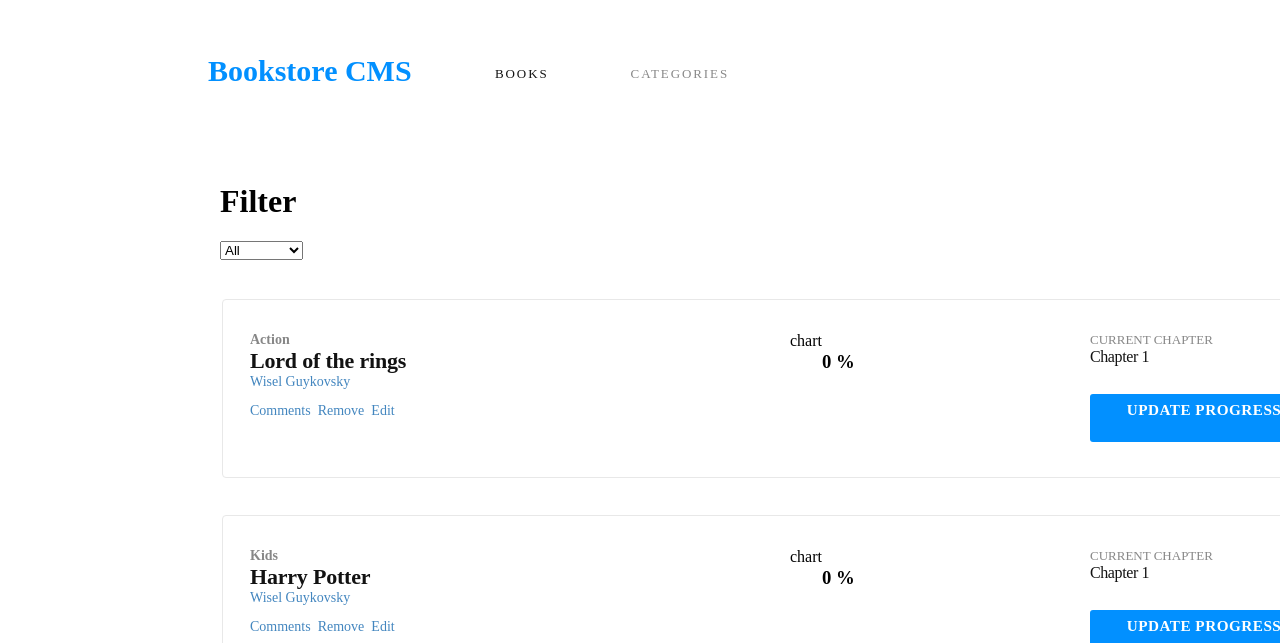
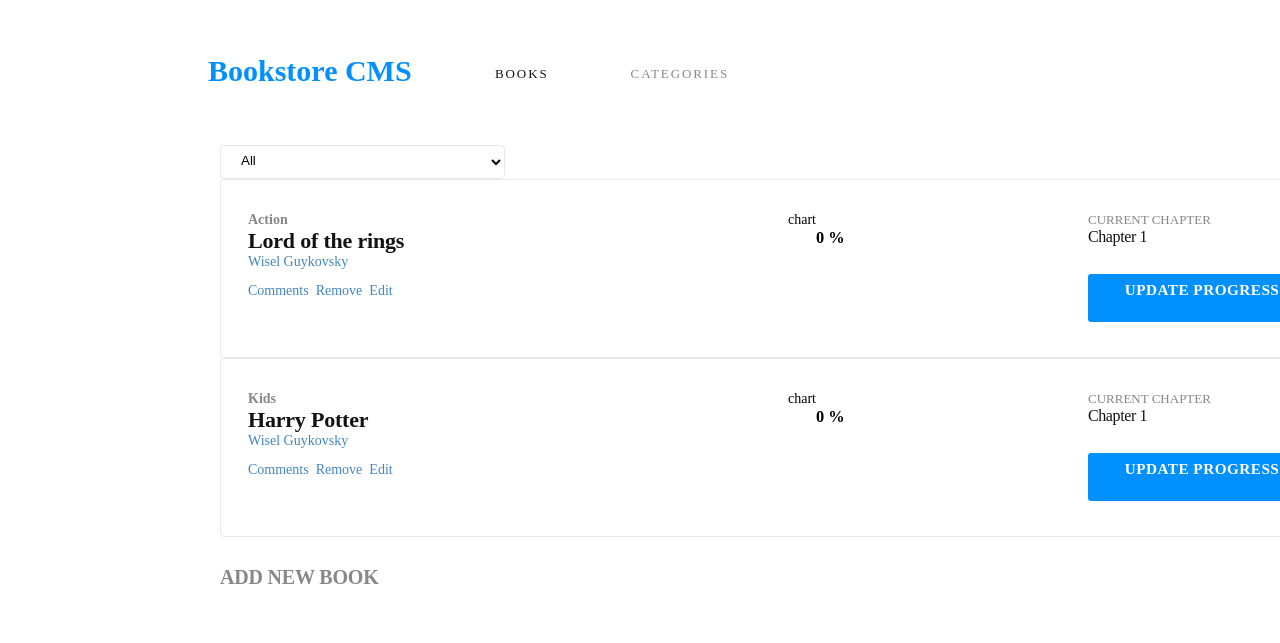
Before and after one commit to misterpaul4/bookstore, a React (Create React App) app: page / in a window 1280 px wide. Shown: the part 157-800 px from the top of the page. Built offline with nearby package versions, Linux system fonts and the light colour scheme; the HTML template or start-up script is replaced by a standard one.

Commit message:
Feature: Give Style to the new book form

```diff
--- a/src/component/CategoryFilter.js
+++ b/src/component/CategoryFilter.js
@@ -12,9 +12,8 @@ function CategoryFilter(props) {
 
   return (
     <div>
-      <h1>Filter</h1>
       <form>
-        <select id="categoryFilter" onChange={e => { handleChange(e); }}>
+        <select className="cat-filter" id="categoryFilter" onChange={e => { handleChange(e); }}>
           {allCategories.map(MakeCategory)}
         </select>
       </form>
--- a/src/containers/BookList.js
+++ b/src/containers/BookList.js
@@ -28,11 +28,9 @@ const BookList = ({
   return (
     <div>
       <CategoryFilter updateFilter={changeFilter} />
-      <table>
-        <tbody>
-          {filteredBooks().map(callBook)}
-        </tbody>
-      </table>
+      <div>
+        {filteredBooks().map(callBook)}
+      </div>
     </div>
   );
 };
--- a/src/css/index.css
+++ b/src/css/index.css
@@ -1,3 +1,8 @@
+body {
+  font-family: Montserrat;
+  font-size: 14px;
+}
+
 .Bookstore-CMS-App {
   width: 1600px;
   height: 1434px;
@@ -11,7 +16,7 @@
   display: flex;
   align-items: center;
   justify-content: left;
-  margin: 0 0 38px;
+  margin: 0;
   padding: 23px 99px 27px 100px;
   background-color: #ffffff;
 }
@@ -22,11 +27,20 @@
   margin-left: 7%;
 }
 
+.cat-filter {
+  width: 285px;
+  margin:0;
+  padding: 6px 15px 9px 16px;
+  border-radius: 4px;
+  border: solid 1px #e8e8e8;
+  background-color: #ffffff;
+}
+
 .book-row {
   width: 1200px;
   display: flex;
   flex-direction: row;
-  margin: 37px 0 0;
+  margin: 0;
   padding: 32px 147px 26px 27px;
   border-radius: 4px;
   border: solid 1px #e8e8e8;
@@ -142,7 +156,6 @@
   letter-spacing: 0.5px;
   text-align: center;
   color: #ffffff;
-  align-content: ;
 }
 
 .current-btn-txt {
@@ -201,7 +214,8 @@
 .Mask {
   width: 17px;
   height: 17px;
-  background-color: var(--azure);
+  font-size: larger;
+  color: #0290ff;
 }
 
 .newbook-heading {
@@ -273,5 +287,4 @@
   letter-spacing: 0.5px;
   text-align: center;
   color: #ffffff;
-  align-content: ;
 }
```
Also changed, not shown: 1 other file (tests, documents, lock files or other folders).
